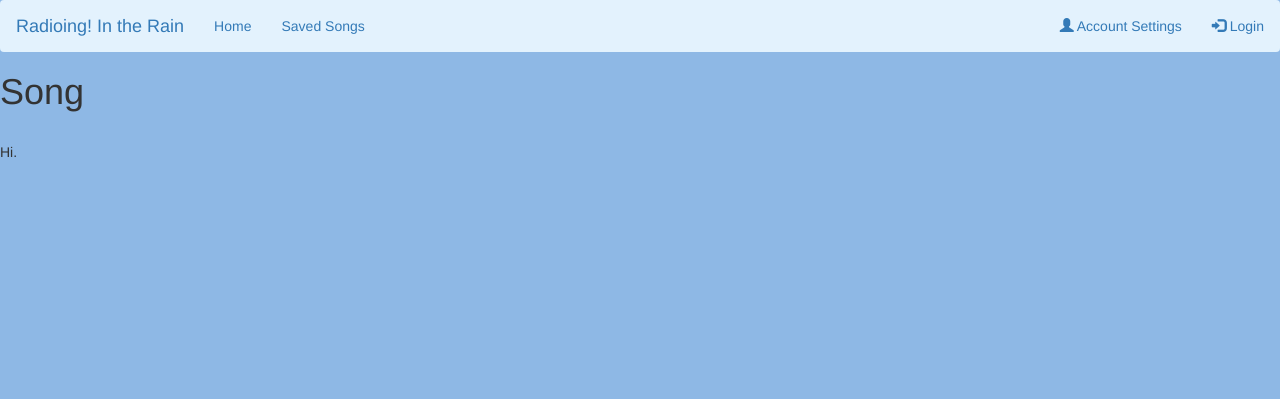
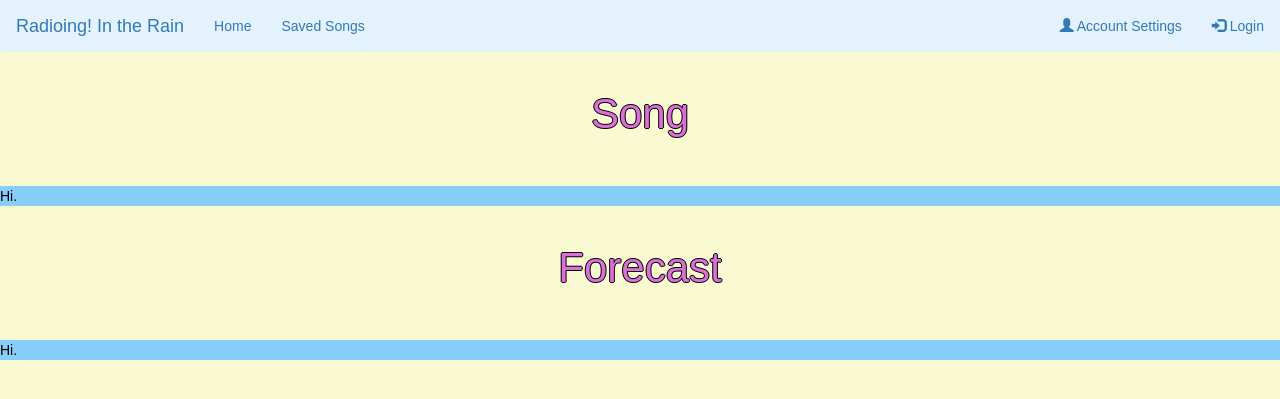
Before and after one commit to katelyj/Project1_NYCDOE_, a Flask app: template templates/streamingPage.html in a window 1280 px wide. Shown: the top 399 px of the page. Run offline with Flask 2, Linux system fonts and the light colour scheme; the template is opened without the code that fills it, so the values that code supplies are empty; some libraries are stand-ins or nearby versions.

Commit message:
template done

```diff
--- a/templates/streamingPage.html
+++ b/templates/streamingPage.html
@@ -10,8 +10,21 @@ Home
 
 {% block content %}
 
-<h1>Song</h1><br>
 
-Hi.
+<h1 id="heading">Song</h1><br>
+<div class="stream">
+
+  Hi.
+
+</div>
+
+
+<h1 id="heading">Forecast</h1><br>
+<div class="forecast">
+
+  Hi.
+
+</div>
+
 
 {% endblock %}
--- a/templates/template.html
+++ b/templates/template.html
@@ -27,47 +27,39 @@
 
       body {
 
-      <!-- Color scheme:
-	   grey: 6B7F82
-	   light blue: 8EB8E5
-	   magenta: 9E788F
-	   purple: 49306B
-	   bright blue: 4D6CFA
-	   turquoise: 60E1E0
-	   yellow: ECC30B -->
-
       color: black;
-      background-color: #8EB8E5;
+      background-color: #FAFAD2;
+      font-family: Arial, Helvetica, sans-serif;
 
       }
 
 
       .stream {
-      background-color: #4D6CFA;
+      background-color: #87CEFA;
       }
 
 
       .stream:hover {
-      background-color: #60E1E0;
+      background-color: #ECC30B;
       }
 
 
       .forecast {
-      background-color: #4D6CFA;
+      background-color: #87CEFA;
       }
 
 
       .forecast:hover {
-      background-color: #60E1E0;
+      background-color: #ECC30B;
       }
 
 
       #heading {
-      color: #49306B;
+      color: #DA70D6;
       text-align: center;
-      font-style: italic;
-      font-size: 125%;
-      text-shadow: -1px 0 #B8CDF8, 0 1px #B8CDF8, 1px 0 #B8CDF8, 0 -1px #B8CDF8;
+      font-size: 300%;
+      text-shadow: -1px 0 black, 0 1px black, 1px 0 black, 0 -1px black;
+      line-height: 2;
       }
 
     </style>
```
